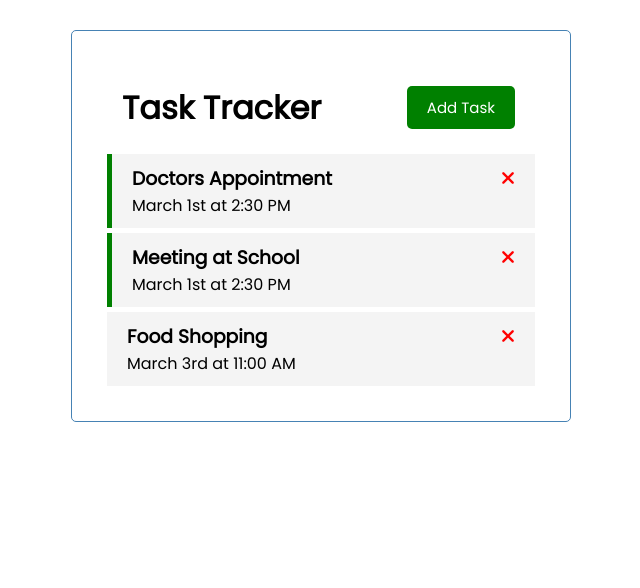
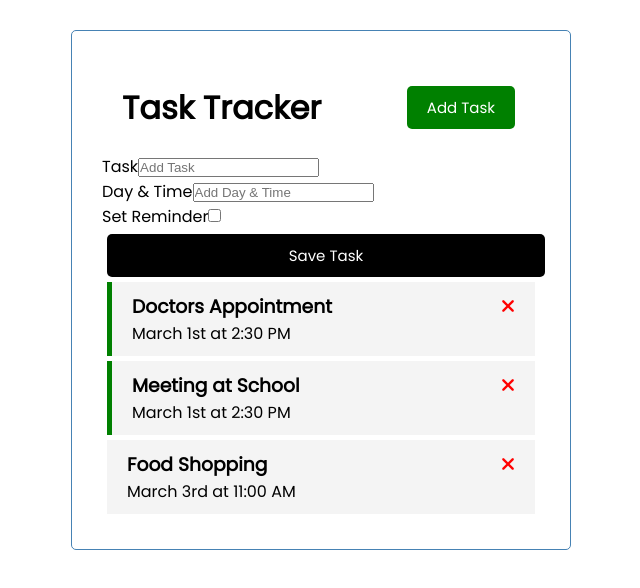
Before and after one commit to quackness/vue-task-creator, a Vue app: page / in a window 1280 px wide. Shown: the top 588 px of the page, without its empty margins (319-959 px from the left). Built offline with nearby package versions, Linux system fonts and the light colour scheme.

Commit message:
import AddTask with a form to App

```diff
--- a/src/App.vue
+++ b/src/App.vue
@@ -1,20 +1,26 @@
 <template>
   <div class="container">
     <Header title='Task Tracker'/>
+     <AddTask />
     <Tasks
     @toggle-reminder="toggleReminder" @delete-task="deleteTask" :tasks="tasks"/>
     <!-- //vbind tasks to tasks data  -->
+
+
   </div>
 </template>
 
 <script>
-import Header from './components/Header.vue'
-import Tasks from './components/Tasks.vue'
+import Header from './components/Header'
+import Tasks from './components/Tasks'
+import AddTask from './components/AddTask'
 export default {
   name: 'App',
   components: {
    Header,
-   Tasks
+   Tasks,
+   AddTask
+
   },
   data() {
     return {
```
